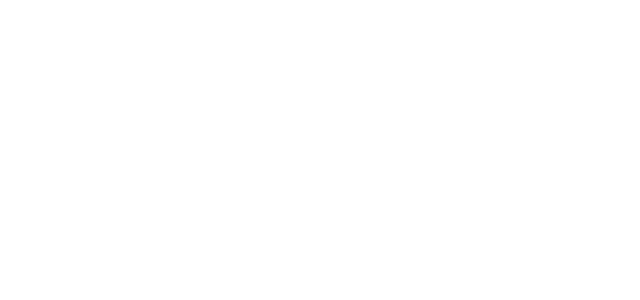
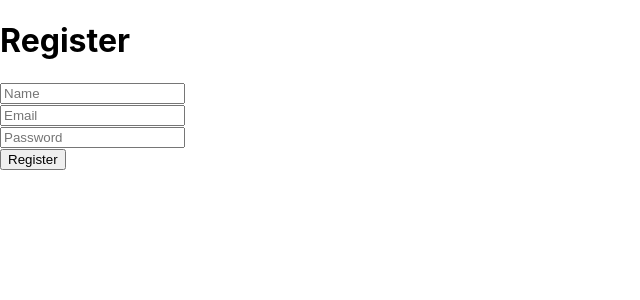
Before and after one commit to ManoranjanJena24/Multi-Media-Recording-MERN, a React (Create React App) app in the folder client/: page / in a window 1280 px wide. Before the commit this address had no page. Shown: the top 300 px of the page, without its empty margins (0-640 px from the left). Built offline with nearby package versions, Linux system fonts and the light colour scheme.

Commit message:
Commit 7
Updated file names

```diff
--- a/client/src/App.js
+++ b/client/src/App.js
@@ -1,14 +1,15 @@
 import React from "react";
 import { BrowserRouter as Router, Routes, Route } from 'react-router-dom';
-import Login from './pages/login'
-import Register from './pages/register'
-import Dashboard from './pages/dashboard'
+import Login from './pages/Login'
+import Register from "./pages/Register";
+import Dashboard from './pages/Dashboard'
 
 const App = () => {
   return (
     <div>
       <Router>
         <Routes>
+        <Route path="/" element={<Register />} />
           <Route path="/login" element={<Login />} />
           <Route path="/register" element={<Register />} />
           <Route path="/dashboard" element={<Dashboard />} />
--- a/client/src/pages/login.js
+++ b/client/src/pages/login.js
@@ -1,6 +1,6 @@
 import { useState } from 'react'
 
-function App() {
+function Login() {
   const [email, setEmail] = useState('')
   const [password, setPassword] = useState('')
 
@@ -56,4 +56,4 @@ function App() {
   </div>
 }
 
-export default App;
+export default Login;
--- a/client/src/pages/register.js
+++ b/client/src/pages/register.js
@@ -1,6 +1,6 @@
 import {useState} from 'react'
 
-function App() {
+function Register() {
   const [name,setName]=useState('')
   const [email,setEmail]=useState('')
   const [password,setPassword]=useState('')
@@ -22,7 +22,7 @@ function App() {
 
     const data= await response.json()
     console.log(data)
-    if(data.staus ==='ok'){
+    if(data.status ==='ok'){
         window.location.href='/login'
       }
   }
@@ -58,4 +58,4 @@ function App() {
   )
 }
 
-export default App;
+export default Register;
```
